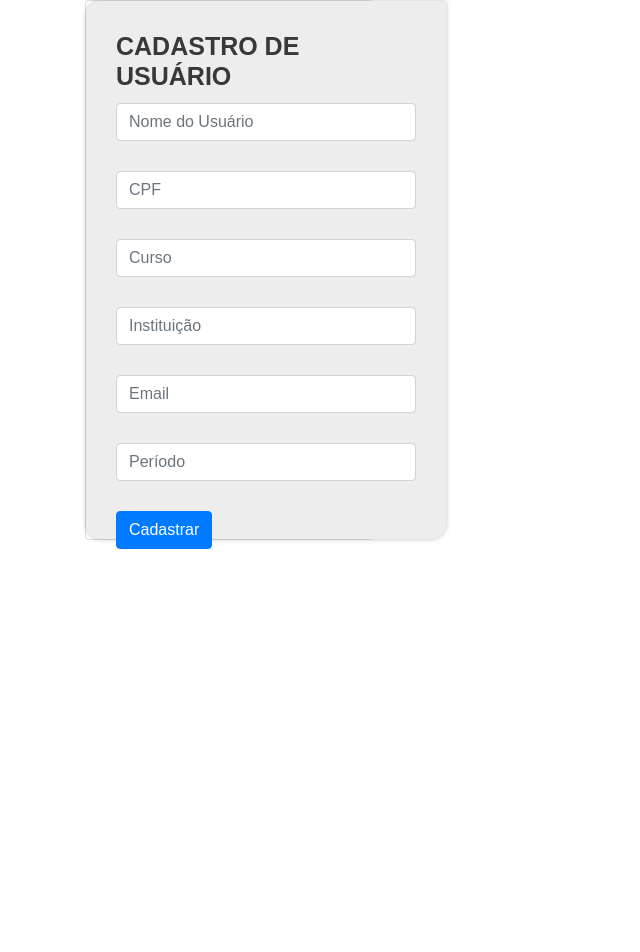
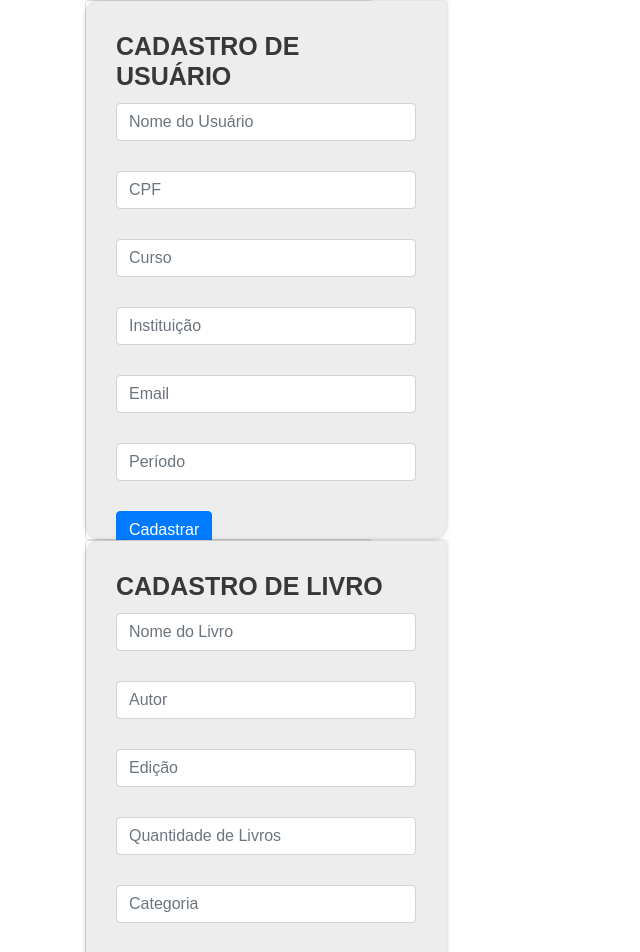
Before and after one commit to welsonjnr/studium-frontend, a React (Create React App) app: page /cardbook in a window 1280 px wide. Shown: the top 952 px of the page, without its empty margins (0-640 px from the left). Before the commit the page ends 800 px from the top, so only its background shows below. Built offline with nearby package versions, Linux system fonts and the light colour scheme.

Commit message:
Implementação do componente cadastroLivro.

```diff
--- a/src/index.js
+++ b/src/index.js
@@ -3,12 +3,14 @@ import ReactDOM from 'react-dom';
 //import App from './App';
 import Sidebar from './components/sidebar/sidebar'
 import CadastroUsuario from './views/cadastroUsuario/cadastroUsuario.js'
+import CadastroLivro from './views/cadastroLivro/cadastroLivro'
 import Card from './components/card/card'
 
 
 ReactDOM.render(
   <React.StrictMode>
     <CadastroUsuario/>
+    <CadastroLivro/>
   </React.StrictMode>,
   document.getElementById('root')
 );
--- a/src/views/cadastroLivro/cadastroLivro.css
+++ b/src/views/cadastroLivro/cadastroLivro.css
@@ -0,0 +1,13 @@
+body{
+    font-family: 'Montserrat', sans-serif;
+    color: #383838;
+}
+
+.titulo{
+    font-size: 25px;
+    font-weight: bolder;
+}
+
+.form-control{
+    margin-bottom: 30px;
+}
--- a/src/views/cadastroLivro/cadastroLivro.js
+++ b/src/views/cadastroLivro/cadastroLivro.js
@@ -0,0 +1,73 @@
+import React from 'react'
+import ReactDOM from 'react-dom'
+import 'bootstrap/dist/css/bootstrap.min.css';
+
+import './cadastroLivro.css'
+
+import Card from '../../components/card/card'
+
+import axios from 'axios'
+
+class CadastroLivro extends React.Component{
+
+    state = {
+        name: '',
+        author: '',
+        edition: '',
+        amount: '',
+        category: ''
+    }
+
+    cadastrarUsuario = () => {
+        axios
+        .post('http://localhost:8080/books',{
+            name: this.state.name,
+            author: this.state.author,
+            edition: this.state.edition,
+            amount: this.state.amount,
+            category: this.state.category
+        }).then(response => {
+            console.log(response)
+        }).catch(erro => {
+            console.log(erro.response)
+        })
+    }
+
+    render(){
+        return(
+            <div className="container">
+               <Card title="CADASTRO DE LIVRO" className="formLivro">
+                    <div className="row">
+                        <div className="col-lg-12">
+                            <div className="bs-component">
+                                <input type="text" className="form-control"
+                                id="inputNameBook" placeholder="Nome do Livro"
+                                value={this.state.name} onChange={e => this.setState({name: e.target.value})}/>
+
+                                <input type="text" className="form-control"
+                                id="inputAuthorBook" placeholder="Autor"
+                                value={this.state.author} onChange={e => this.setState({author: e.target.value})}/>
+
+                                <input type="text" className="form-control"
+                                id="inputEditionBook" placeholder="Edição"
+                                value={this.state.edition} onChange={e => this.setState({edition: e.target.value})}/>
+
+                                <input type="number" className="form-control"
+                                id="inputAmountBook" placeholder="Quantidade de Livros"
+                                value={this.state.amount} onChange={e => this.setState({amount: e.target.value})}/>
+
+                                <input type="number" className="form-control"
+                                id="inputCategoryBook" placeholder="Categoria"
+                                value={this.state.category} onChange={e => this.setState({category: e.target.value})}/>
+
+                            </div>
+                        </div>
+                    </div>
+                    <button onClick={this.cadastrarUsuario} type="button" className="btn btn-primary">Cadastrar</button>
+               </Card>
+            </div>
+        )
+    }
+}
+
+export default CadastroLivro;
```
